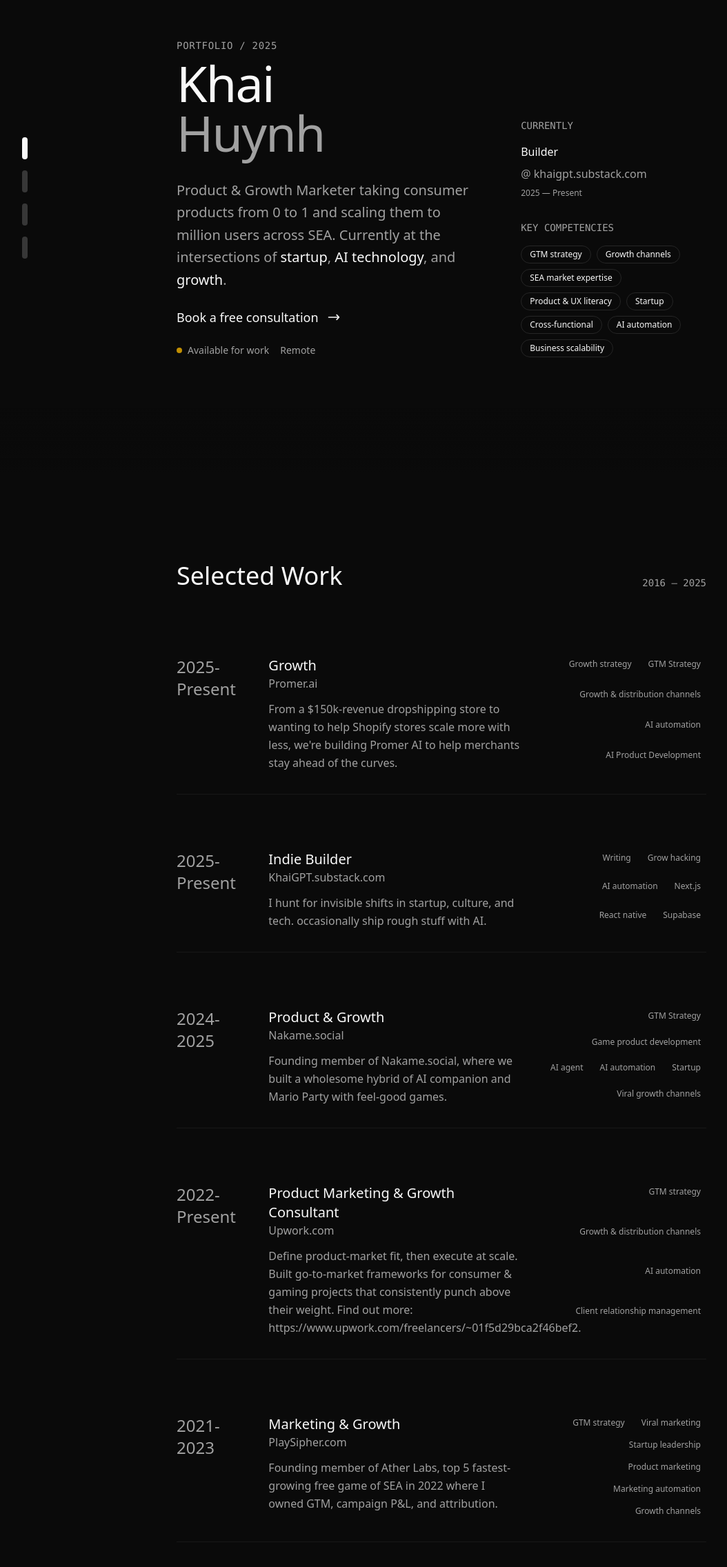
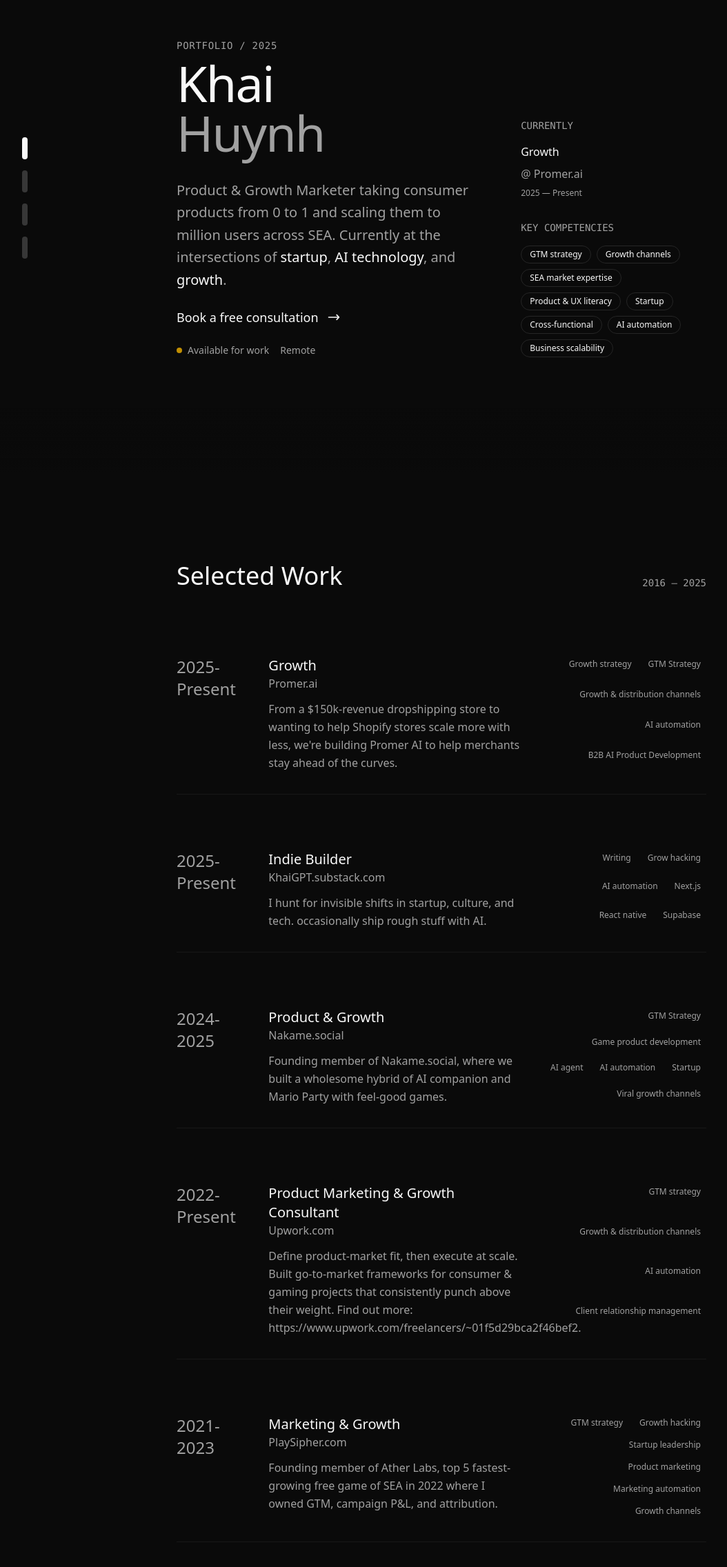
Before and after one commit to KhaiGPT/khaigpt-portfolio, a Next.js app: page / in a window 1280 px wide. Shown: the part 113-2385 px from the top of the page at 69% size, without its empty margins (0-1054 px from the left). Built offline with nearby package versions, Linux system fonts and the light colour scheme.

Commit message:
chore: sync main changes to khaigpt-portfolio
Update all files and assets from main branch.

Co-authored-by: Khai <204661255+KhaiGPT@users.noreply.github.com>

```diff
--- a/app/page.tsx
+++ b/app/page.tsx
@@ -111,8 +111,8 @@ export default function Home() {
               <div className="space-y-4">
                 <div className="text-sm text-muted-foreground font-mono">CURRENTLY</div>
                 <div className="space-y-2">
-                  <div className="text-foreground">Builder</div>
-                  <div className="text-muted-foreground">@ khaigpt.substack.com</div>
+                  <div className="text-foreground">Growth</div>
+                  <div className="text-muted-foreground">@ Promer.ai</div>
                   <div className="text-xs text-muted-foreground">2025 — Present</div>
                 </div>
               </div>
@@ -152,7 +152,7 @@ export default function Home() {
                   role: "Growth",
                   company: "Promer.ai",
                   description: "From a $150k-revenue dropshipping store to wanting to help Shopify stores scale more with less, we're building Promer AI to help merchants stay ahead of the curves.",
-                  tech: ["Growth strategy", "GTM Strategy", "Growth & distribution channels", "AI automation", "AI Product Development"],
+                  tech: ["Growth strategy", "GTM Strategy", "Growth & distribution channels", "AI automation", "B2B AI Product Development"],
                 },
                 {
                   year: "2025-Present",
@@ -180,7 +180,7 @@ export default function Home() {
                   role: "Marketing & Growth",
                   company: "PlaySipher.com",
                   description: "Founding member of Ather Labs, top 5 fastest-growing free game of SEA in 2022 where I owned GTM, campaign P&L, and attribution.",
-                  tech: ["GTM strategy", "Viral marketing", "Startup leadership", "Product marketing", "Marketing automation", "Growth channels"],
+                  tech: ["GTM strategy", "Growth hacking", "Startup leadership", "Product marketing", "Marketing automation", "Growth channels"],
                 },
                 {
                   year: "2018-2019",
```
